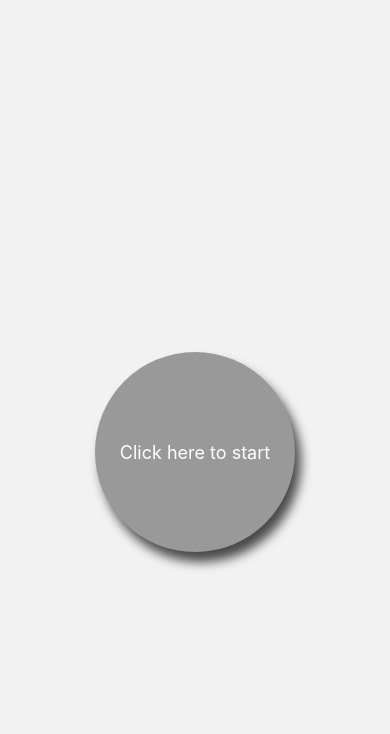
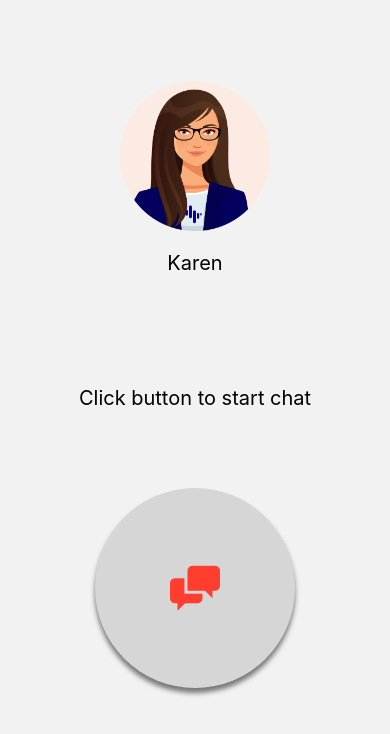
Before and after one commit to berkekincioglu/react-native-ai-chatbot, a React Native app: screen /Start in a window 390 px wide. Shown: the top 734 px of the page. Built offline with nearby package versions, Linux system fonts and the light colour scheme.

Commit message:
layout $1

```diff
--- a/App.js
+++ b/App.js
@@ -16,11 +16,7 @@ const App = () => {
           component={StartScreen}
           options={{ headerShown: false }}
         />
-        <Stack.Screen
-          name='Chat'
-          component={ChatScreen}
-          options={{ headerShown: false }}
-        />
+        <Stack.Screen name='Chat' component={ChatScreen} />
       </Stack.Navigator>
     </NavigationContainer>
   );
--- a/src/components/AiProfileDetail.js
+++ b/src/components/AiProfileDetail.js
@@ -1,14 +1,34 @@
 import React from 'react';
-import { StyleSheet, Text, View } from 'react-native';
+import { StyleSheet, Text, View, Image } from 'react-native';
 
 const AiProfileDetail = () => {
   return (
-    <View>
-      <Text></Text>
+    <View style={styles.container}>
+      <Image
+        source={require('../../assets/ai-avatar.png')}
+        style={styles.image}
+      />
+      <Text style={styles.text}>Karen</Text>
     </View>
   );
 };
 
 export default AiProfileDetail;
 
-const styles = StyleSheet.create({});
+const styles = StyleSheet.create({
+  container: {
+    flex: 1,
+    alignItems: 'center',
+    justifyContent: 'center',
+    borderRadius: 20,
+  },
+  image: {
+    width: 150,
+    height: 150,
+  },
+  text: {
+    marginTop: 20,
+    justifyContent: 'center',
+    fontSize: 20,
+  },
+});
--- a/src/screens/ChatScreen.js
+++ b/src/screens/ChatScreen.js
@@ -1,9 +1,23 @@
 import React from 'react';
-import { StyleSheet, Text, View } from 'react-native';
+import { StyleSheet, Text, View, Button, TouchableOpacity } from 'react-native';
+import { useNavigation } from '@react-navigation/native';
+
+import { Ionicons } from '@expo/vector-icons';
 
 const ChatScreen = () => {
+  const navigation = useNavigation();
+  React.useLayoutEffect(() => {
+    navigation.setOptions({
+      headerLeft: () => (
+        <TouchableOpacity onPress={() => navigation.navigate('Start')}>
+          <Ionicons name='chevron-back-outline' size={24} color='black' />
+        </TouchableOpacity>
+      ),
+      title: '',
+    });
+  }, [navigation]);
   return (
-    <View>
+    <View style={styles.container}>
       <Text>ChatScreen</Text>
     </View>
   );
@@ -11,4 +25,10 @@ const ChatScreen = () => {
 
 export default ChatScreen;
 
-const styles = StyleSheet.create({});
+const styles = StyleSheet.create({
+  container: {
+    flex: 1,
+    alignItems: 'center',
+    justifyContent: 'center',
+  },
+});
--- a/src/screens/StartScreen.js
+++ b/src/screens/StartScreen.js
@@ -1,12 +1,27 @@
 import React from 'react';
-import { StyleSheet, Text, View } from 'react-native';
+import { StyleSheet, Text, View, Button, TouchableOpacity } from 'react-native';
+import { useNavigation } from '@react-navigation/native';
+import AiProfileDetail from '../components/AiProfileDetail';
+import { Entypo } from '@expo/vector-icons';
 
 const StartScreen = () => {
+  const navigation = useNavigation();
   return (
     <View style={styles.container}>
-      <View style={styles.button}>
-        <View style={styles.container}>
-          <Text style={styles.text}>Click here to start</Text>
+      <AiProfileDetail />
+      <Text style={styles.startText}>Click button to start chat</Text>
+      <View style={styles.start}>
+        <View style={styles.button}>
+          <View style={styles.container}>
+            <TouchableOpacity onPress={() => navigation.navigate('Chat')}>
+              <Entypo
+                name='chat'
+                size={50}
+                color='#ff3e30'
+                style={{ padding: 50 }}
+              />
+            </TouchableOpacity>
+          </View>
         </View>
       </View>
     </View>
@@ -21,20 +36,27 @@ const styles = StyleSheet.create({
     alignItems: 'center',
     justifyContent: 'center',
   },
+  start: {
+    flex: 1,
+  },
   button: {
-    marginTop: 60,
     width: 200,
     height: 200,
-    backgroundColor: '#999',
+    backgroundColor: '#d6d6d6',
     borderRadius: 100,
-    shadowColor: 'black',
+    shadowColor: '#777',
     shadowOffset: {
-      width: 6,
-      height: 10,
+      width: 0,
+      height: 5,
     },
-    shadowOpacity: 0.7,
-    shadowRadius: 10.49,
+    shadowOpacity: 1.7,
+    shadowRadius: 5.49,
     elevation: 12,
+  },
+  startText: {
+    fontSize: 20,
+    margin: 30,
+    flex: 0.2,
   },
   text: {
     color: '#fff',
```
Also changed, not shown: assets/ai-avatar.png (added).
